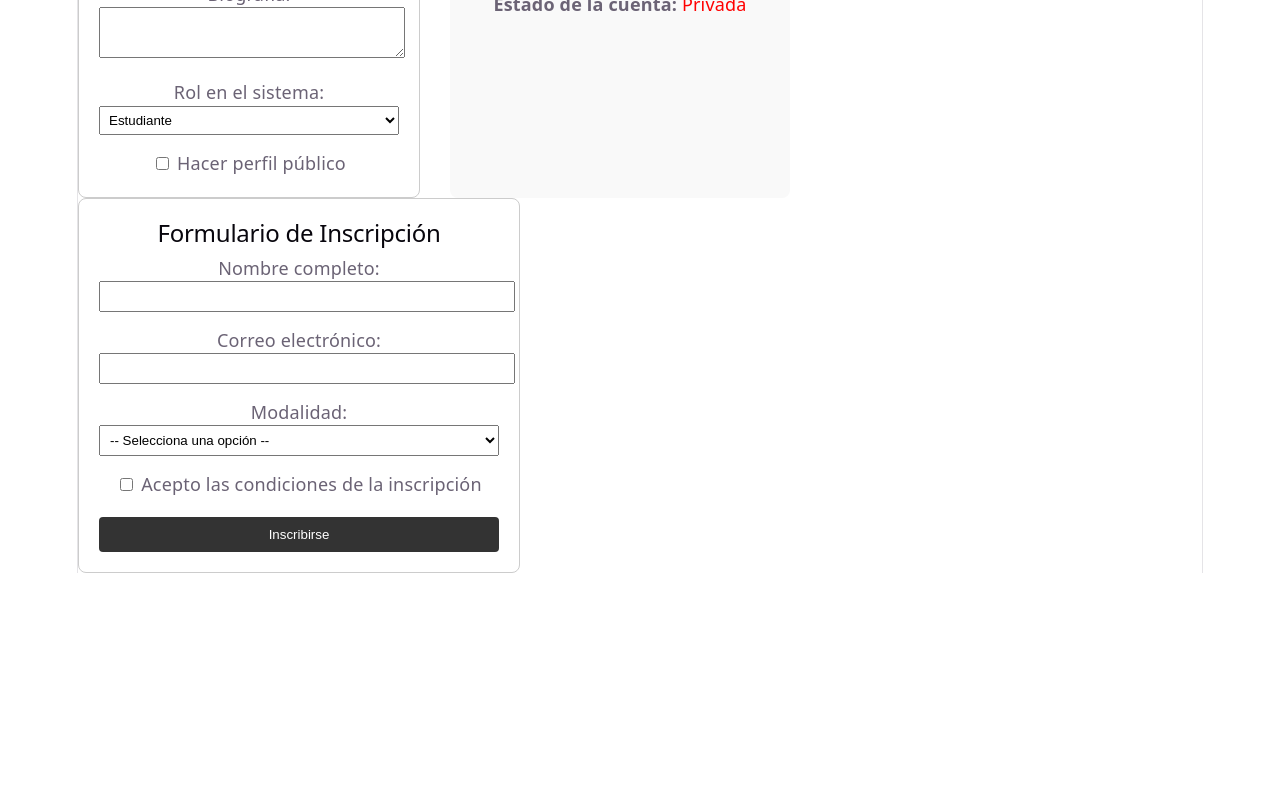
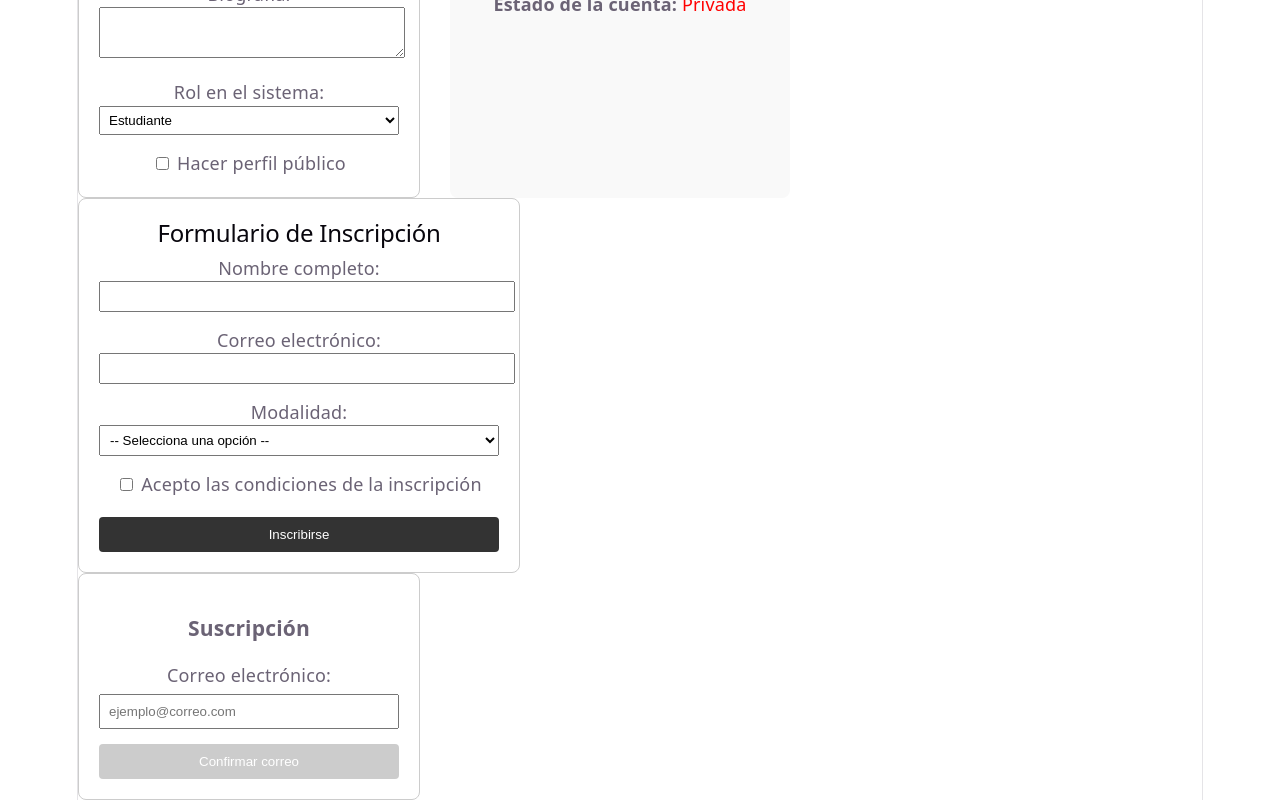
Before and after one commit to zitor83/bootcamp-fullstack-Esplai, a React (Vite) app in the folder 03-react/sheet-04-formularios/: page / in a window 1280 px wide. Shown: the part 1171-1971 px from the top of the page. Before the commit the page ends 1744 px from the top, so only its background shows below. Built offline with nearby package versions, Linux system fonts and the light colour scheme.

Commit message:
feat: add BotonBloqueado component for email subscription with validation in exercise 11

```diff
--- a/03-react/sheet-04-formularios/src/App.tsx
+++ b/03-react/sheet-04-formularios/src/App.tsx
@@ -6,6 +6,7 @@ import FormValidation from "./components/ex05/FormValidation";
 import ConfirmCheckbox from "./components/ex06/ConfirmCheckbox";
 import FichaEditable from "./components/ex07/FichaEditable";
 import InscripcionSencilla from "./components/ex09/InscripcionSencilla";
+import BotonBloqueado from "./components/ex11/BotonBloqueado";
 
 function App() {
   return (
@@ -17,6 +18,7 @@ function App() {
       <ConfirmCheckbox />
       <FichaEditable />
       <InscripcionSencilla />
+      <BotonBloqueado />
     </>
   );
 }
--- /dev/null
+++ b/03-react/sheet-04-formularios/src/components/ex11/BotonBloqueado.tsx
@@ -0,0 +1,68 @@
+import { useState, useId } from "react";
+
+function BotonBloqueado() {
+  // 1. Guardamos ÚNICAMENTE el texto que escribe el usuario
+  const [email, setEmail] = useState("");
+
+  const idEmail = useId();
+
+  // 2. CALCULAMOS la condición al vuelo en cada renderizado.
+  // No usamos setEstado, simplemente es una variable normal de JavaScript.
+  const esEmailValido = email.includes("@") && email.includes(".");
+
+  const handleSubmit = (e: React.FormEvent<HTMLFormElement>) => {
+    e.preventDefault();
+    alert(`Enviando email válidado: ${email}`);
+  };
+
+  return (
+    <section
+      style={{
+        border: "1px solid #ccc",
+        padding: "20px",
+        borderRadius: "8px",
+        maxWidth: "300px",
+      }}
+    >
+      <h3>Suscripción</h3>
+
+      <form onSubmit={handleSubmit}>
+        <div style={{ marginBottom: "15px" }}>
+          <label
+            htmlFor={idEmail}
+            style={{ display: "block", marginBottom: "5px" }}
+          >
+            Correo electrónico:
+          </label>
+          <input
+            type="email"
+            id={idEmail}
+            value={email}
+            onChange={(e) => setEmail(e.target.value)}
+            placeholder="ejemplo@correo.com"
+            style={{ width: "100%", padding: "8px", boxSizing: "border-box" }}
+          />
+        </div>
+
+        {/* 3. El botón depende de la variable calculada */}
+        <button
+          type="submit"
+          disabled={!esEmailValido}
+          style={{
+            width: "100%",
+            padding: "10px",
+            cursor: esEmailValido ? "pointer" : "not-allowed",
+            backgroundColor: esEmailValido ? "#007bff" : "#cccccc",
+            color: "white",
+            border: "none",
+            borderRadius: "4px",
+          }}
+        >
+          Confirmar correo
+        </button>
+      </form>
+    </section>
+  );
+}
+
+export default BotonBloqueado;
```
